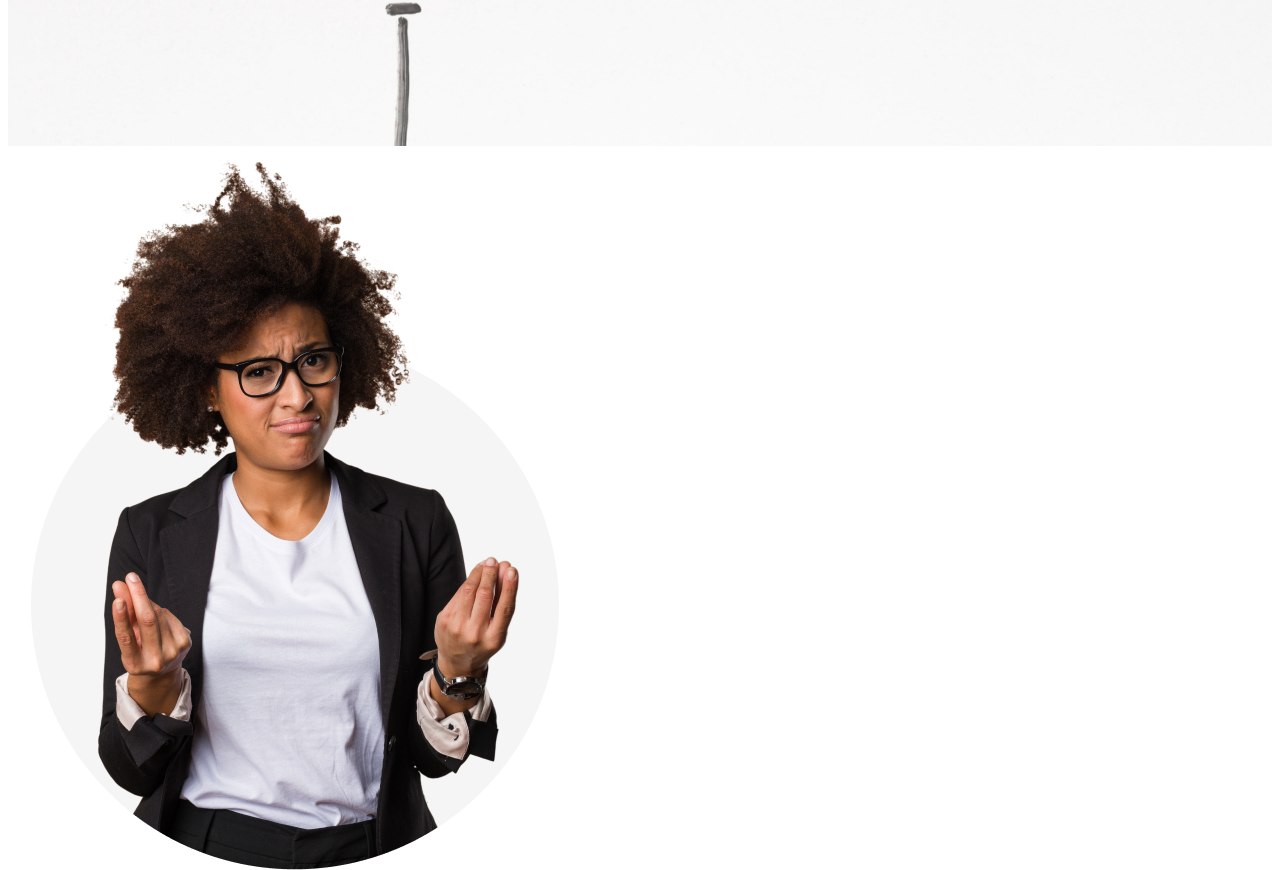
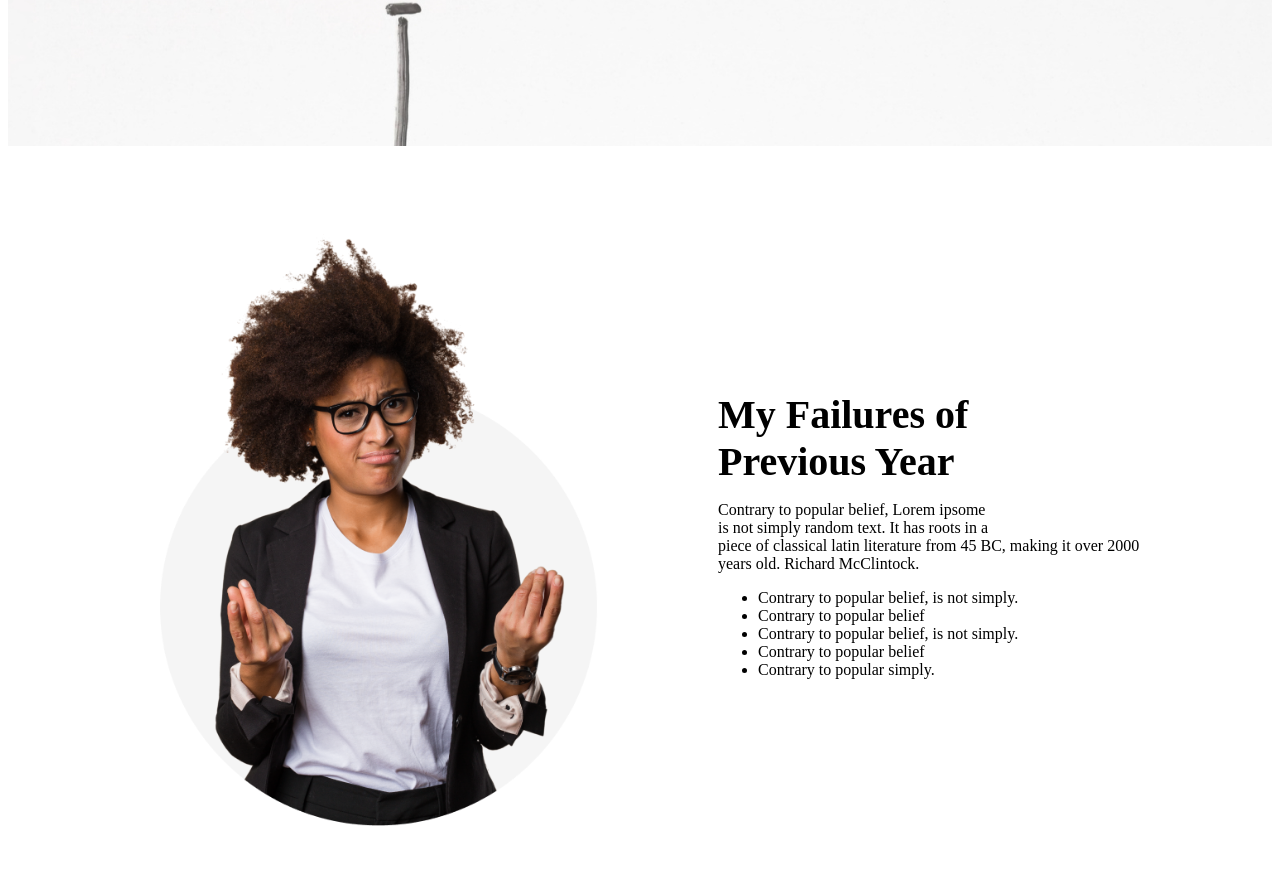
Before and after one commit to mozaherulhasan/mh-new-me, a plain HTML site: page index.html in a window 1280 px wide. Shown: the part 662-1532 px from the top of the page. Drawn offline with Linux system fonts and the light colour scheme.

Commit message:
failures section added

```diff
--- a/index.html
+++ b/index.html
@@ -15,21 +15,21 @@
             <h1 class="header-title">
                 All Thinks Are <br> Possible If You <br> Believe
             </h1>
-            <p class="header-description">There are many variations of passages of lorem ipsum available. <br> but the majority have suffered alteration in some <br> form, by injected humour, or randomised words</p>
+            <p>There are many variations of passages of lorem ipsum available. <br> but the majority have suffered alteration in some <br> form, by injected humour, or randomised words</p>
             <button class="btn-primary">Contact us</button>
         </div>
        </section>
     </header>
     <main>
-        <!-- main section failures -->
-            <section>
-                <img src="./images/person.png" alt="">
+        <!-- failures section -->
+            <section class="failures-section">
+                <img src="./images/person.png" class="failures-img" alt="" >
                 <div>
-                    <h2>
-                        My Failures of Previous Year
+                    <h2 class="failures-title">
+                        My Failures of <br> Previous Year
                     </h2>
                     <p>
-                        Contrary to popular belief, Lorem ipsome is not simply random text. It has roots in a piece of classical latin literature from 45 BC, making it over 2000 years old. Richard McClintock.
+                        Contrary to popular belief, Lorem ipsome <br> is not simply random text. It has roots in a <br> piece of classical latin literature from 45 BC, making it over 2000 <br> years old. Richard McClintock.
                     </p>
                     <ul>
                         <li>Contrary to popular belief, is not simply.</li>
@@ -40,10 +40,9 @@
                     </ul>
                 </div>
                </section>
-               <!-- main section plans -->
+               <!-- plans section  -->
                <section>
                 <h2>My Plans</h2>
-                <!-- .plans-container>.plan*4>img+h3.plan-title+p.plan-description>lorem5 -->
                 <div class="plans-container">
                     <div class="plan">
                         <img src="./images/icons/web.png" alt="">
--- a/styles/portfolio.css
+++ b/styles/portfolio.css
@@ -8,19 +8,35 @@
     align-items: center;
 }
 
-.header-body{
-text-align: right;
-margin-right: 100px;
+.header-body {
+    text-align: right;
+    margin-right: 100px;
 }
 
-.header-title{
+.header-title {
     font-size: 60px;
     margin-bottom: 5px;
 }
-.btn-primary{
+
+.btn-primary {
     color: white;
     background-color: orangered;
     border-radius: 5px;
     border: none;
     padding: 10px 15px;
 }
+
+.failures-section {
+    display: flex;
+    justify-content: space-around;
+    align-items: center;
+    padding: 80px;
+}
+
+.failures-img {
+    height: 600px;
+}
+.failures-title{
+    font-size: 40px;
+    margin-bottom: 5px;
+}
```
